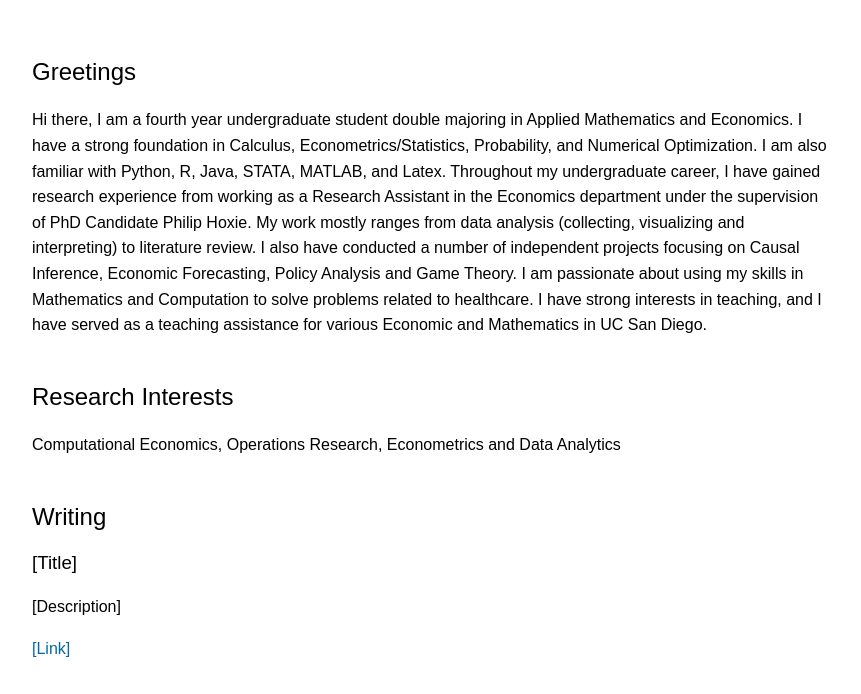
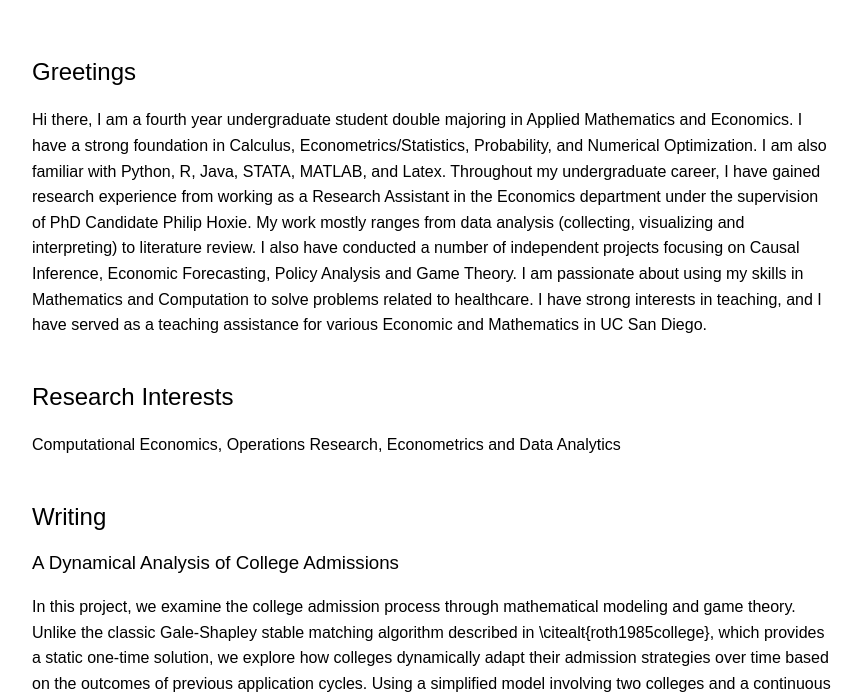
Before and after one commit to zhaominghao1/zhaominghao1.github.io, a plain HTML site: page index.html in a window 1280 px wide. Shown: the part 260-954 px from the top of the page, without its empty margins (208-1069 px from the left). Drawn offline with Linux system fonts and the light colour scheme.

Commit message:
Adding modelling paper

```diff
--- a/index.html
+++ b/index.html
@@ -37,7 +37,7 @@
     </section>
     <section id="greetings"><h2>Greetings</h2><p> Hi there, I am a fourth year undergraduate student double majoring in Applied Mathematics and Economics. I have a strong foundation in Calculus, Econometrics/Statistics, Probability, and Numerical Optimization. I am also familiar with Python, R, Java, STATA, MATLAB, and Latex. Throughout my undergraduate career, I have gained research experience from working as a Research Assistant in the Economics department under the supervision of PhD Candidate Philip Hoxie. My work mostly ranges from data analysis (collecting, visualizing and interpreting) to literature review. I also have conducted a number of independent projects focusing on Causal Inference, Economic Forecasting, Policy Analysis and Game Theory. I am passionate about using my skills in Mathematics and Computation to solve problems related to healthcare. I have strong interests in teaching, and I have served as a teaching assistance for various Economic and Mathematics in UC San Diego.</p></section>
     <section id="research"><h2>Research Interests</h2><p> Computational Economics, Operations Research, Econometrics and Data Analytics</p></section>
-    <section id="writing"><h2>Writing</h2><div class="publication"><h3>[Title]</h3><p>[Description]</p><p><a href="#">[Link]</a></p></div></section>
+    <section id="writing"><h2>Writing</h2><div class="publication"><h3>A Dynamical Analysis of College Admissions</h3><p>In this project, we examine the college admission process through mathematical modeling and game theory. Unlike the classic Gale-Shapley stable matching algorithm described in \citealt{roth1985college}, which provides a static one-time solution, we explore how colleges dynamically adapt their admission strategies over time based on the outcomes of previous application cycles. Using a simplified model involving two colleges and a continuous population of students, we apply replicator dynamics to capture the evolution of strategic preferences in a competitive environment. The model is governed by a system of ordinary differential equations, where the frequency of a college's strategy increases if its payoff exceeds the average. We analyze the resulting dynamics and investigate conditions under which strategies stabilize or fluctuate. This framework provides insight into how institutional behavior in college admissions may shift over time in response to competition, perceived utility, and feedback from earlier cycles. Our findings suggest that even in a simplified system, dynamic strategy adjustment can lead to nontrivial long-term patterns that mirror real world behavior.p><p><a href="#">[Link]</a></p></div></section>
     <section id="teaching"><h2>Teaching</h2><ul><li>Undergraduate Teaching Assistant for ECON 100B Microeconomics, under Dr. Meredith Crane </li>
       <li>Undergraduate Teaching Assistant for ECON 120B Econometrics, under Dr. Gordon Dahl</li>
       <li>Tutor for MATH 20A Calculus for Science and Engineering, under Dr. Andrew Suk </li>
```
Also changed, not shown: 2 other files.
